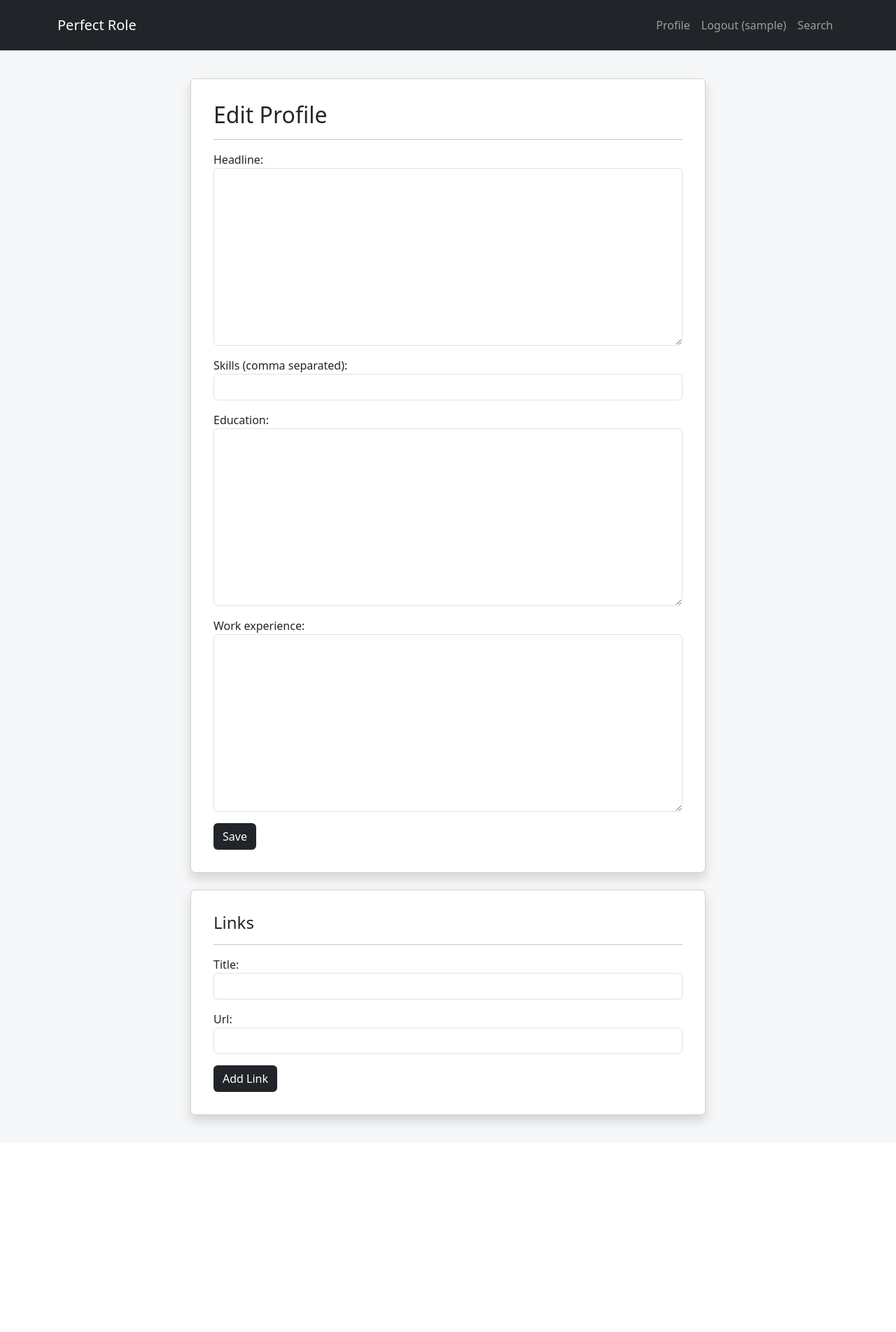
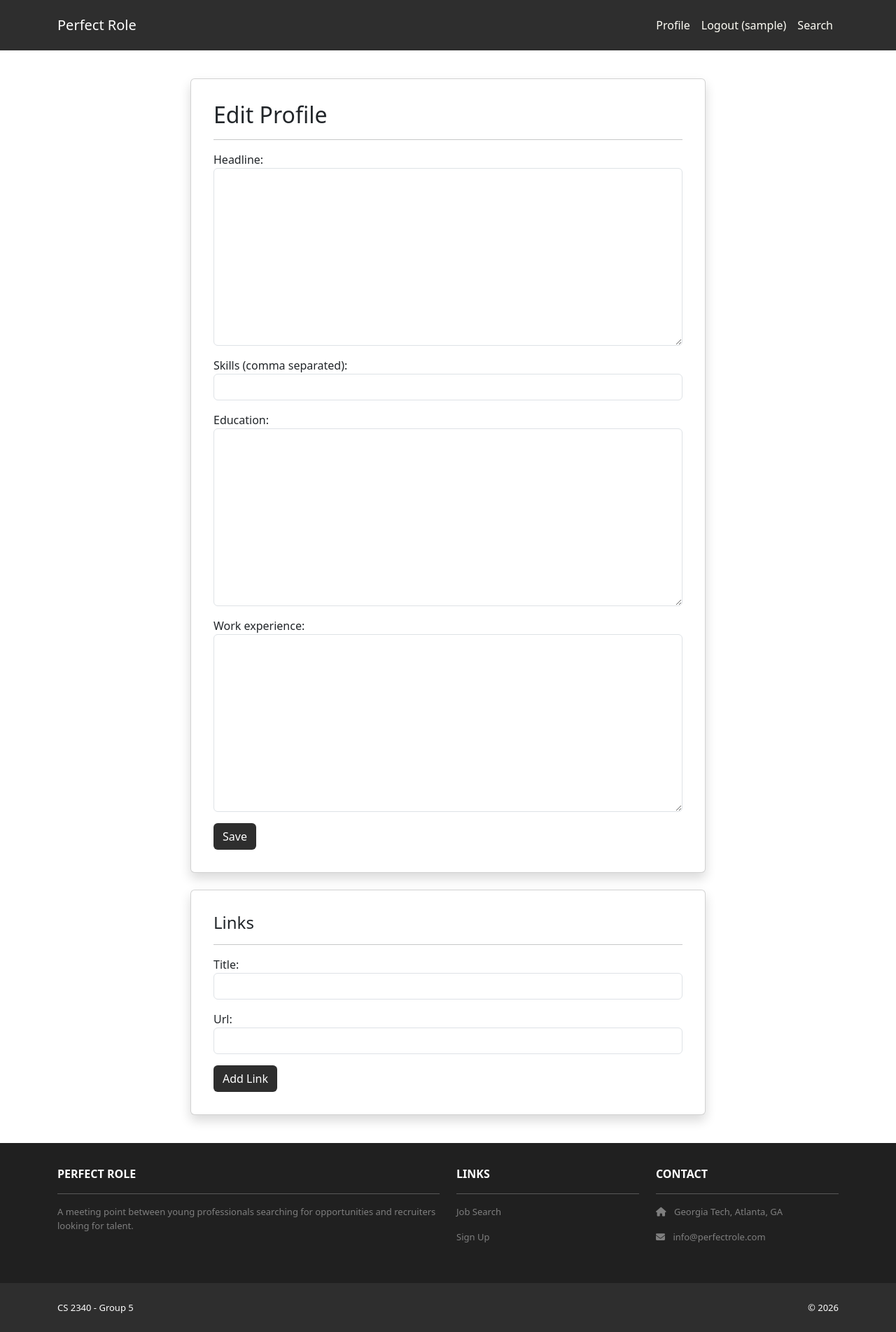
Before and after one commit to CS2340Group5/Project2, a Django app: page /accounts/profile/edit/ in a window 1280 px wide. Shown: the whole page at 70% size. Before the commit the page ends 1611 px from the top, so only its background shows below. Run offline with Django 5.2, Linux system fonts and the light colour scheme; the visitor is signed in with stand-in values (Sample User, id 1).

Commit message:
Home page edits

```diff
--- a/perfect_role/perfect_role/static/css/style.css
+++ b/perfect_role/perfect_role/static/css/style.css
@@ -1,3 +1,35 @@
-body {
-  background-color: #f6f7f9;
+.bg-index {
+  background: linear-gradient(rgba(0, 0, 0, 0.45), rgba(0, 0, 0, 0.45)), url("/static/img/background.jpg") no-repeat center;
+  background-size: cover;
 }
+
+.navbar a.nav-link {
+  color: #FFFEF6 !important;
+}
+
+.bg-dark {
+  background-color: #2E2E2E !important;
+}
+
+.pr-footer {
+  background-color: #202020;
+}
+
+.pr-footer p {
+  color: #7F7F7F;
+  font-size: 13px;
+}
+
+.pr-footer a {
+  color: #7F7F7F;
+  text-decoration: none;
+}
+
+.pr-footer a:hover {
+  color: #6ab43e;
+}
+
+.pr-footer-bottom span {
+  font-size: 13px;
+  line-height: 38px;
+}
--- a/perfect_role/perfect_role/templates/base.html
+++ b/perfect_role/perfect_role/templates/base.html
@@ -42,5 +42,38 @@
       {% block content %}
       {% endblock content %}
     </div>
+
+    <!-- Footer -->
+    <section class="p-3 pr-footer d-none d-md-block">
+      <div class="container">
+        <div class="row mt-3 text-white">
+          <div class="col-md-6 mx-auto mb-4">
+            <b>PERFECT ROLE</b>
+            <hr />
+            <p>A meeting point between young professionals searching for
+              opportunities and recruiters looking for talent.</p>
+          </div>
+          <div class="col-md-3 mx-auto mb-4">
+            <b>LINKS</b>
+            <hr />
+            <p><a href="{% url 'posts.index' %}">Job Search</a></p>
+            <p><a href="{% url 'accounts.signup' %}">Sign Up</a></p>
+          </div>
+          <div class="col-md-3 mx-auto mb-4">
+            <b>CONTACT</b>
+            <hr />
+            <p><i class="fas fa-home me-2"></i> Georgia Tech, Atlanta, GA</p>
+            <p><i class="fas fa-envelope me-2"></i> info@perfectrole.com</p>
+          </div>
+        </div>
+      </div>
+    </section>
+    <section class="p-3 pr-footer-bottom bg-dark">
+      <div class="container d-flex justify-content-between text-white">
+        <span>CS 2340 - Group 5</span>
+        <span>&copy; 2026</span>
+      </div>
+    </section>
+    <!-- Footer -->
   </body>
 </html>
```
Also changed, not shown: perfect_role/home/templates/home/index.html (+11 -2 lines), perfect_role/perfect_role/static/img/background.jpg (added).
